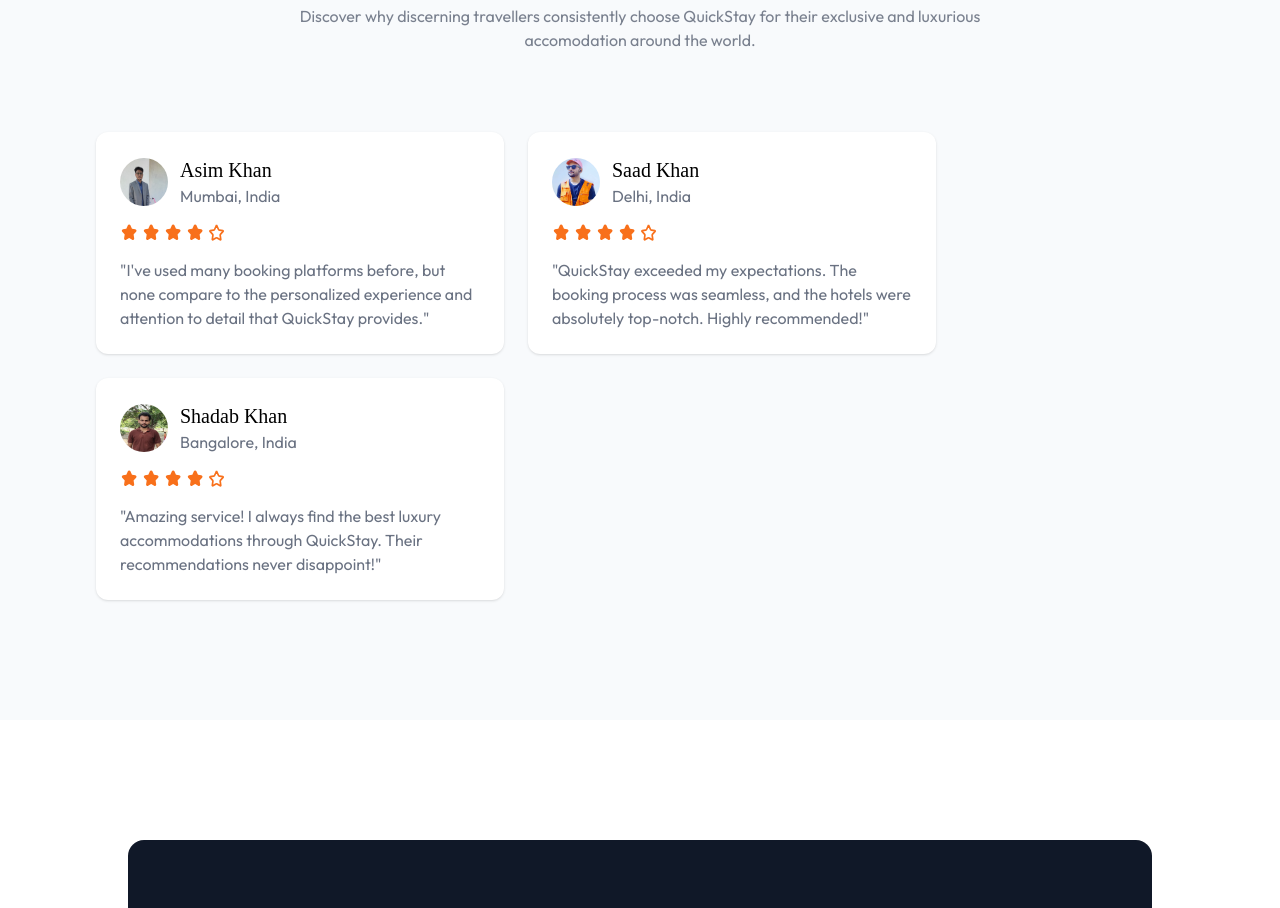
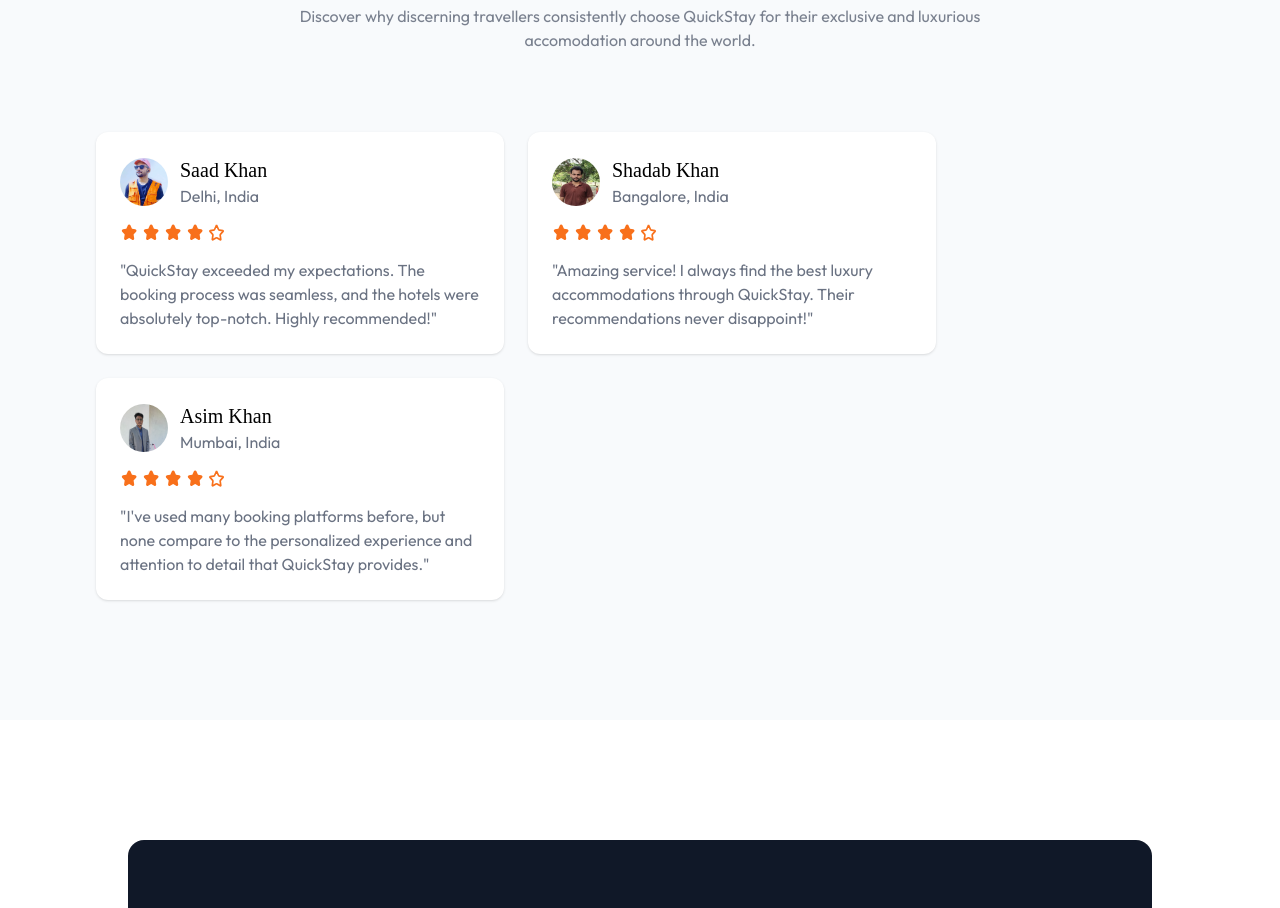
Before and after one commit to Mazidkh12/Hotel-booking, a React (Vite) app in the folder client/: page / in a window 1280 px wide. Shown: the part 1500-2408 px from the top of the page. Built offline with nearby package versions, Linux system fonts and the light colour scheme; no server answers; a web font is replaced by a local one.

Commit message:
Update assets.js

```diff
--- a/client/src/assets/assets.js
+++ b/client/src/assets/assets.js
@@ -93,9 +93,9 @@
 
 // Testimonials Dummy Data
 export const testimonials = [
-    { id: 1, name: "Asim Khan", address: "Mumbai, India", image: asim, rating: 5, review: "I've used many booking platforms before, but none compare to the personalized experience and attention to detail that QuickStay provides." },
-    { id: 2, name: "Saad Khan", address: "Delhi, India", image: saadkhan, rating: 4, review: "QuickStay exceeded my expectations. The booking process was seamless, and the hotels were absolutely top-notch. Highly recommended!" },
-    { id: 3, name: "Shadab Khan", address: "Bangalore, India", image: Shadabkhan, rating: 5, review: "Amazing service! I always find the best luxury accommodations through QuickStay. Their recommendations never disappoint!" }
+    { id: 1, name: "Saad Khan", address: "Delhi, India", image: saadkhan, rating: 4, review: "QuickStay exceeded my expectations. The booking process was seamless, and the hotels were absolutely top-notch. Highly recommended!" },
+    { id: 2, name: "Shadab Khan", address: "Bangalore, India", image: Shadabkhan, rating: 5, review: "Amazing service! I always find the best luxury accommodations through QuickStay. Their recommendations never disappoint!" },
+    { id: 3, name: "Asim Khan", address: "Mumbai, India", image: asim, rating: 5, review: "I've used many booking platforms before, but none compare to the personalized experience and attention to detail that QuickStay provides." },
 ];
 
 // Facility Icon
```
